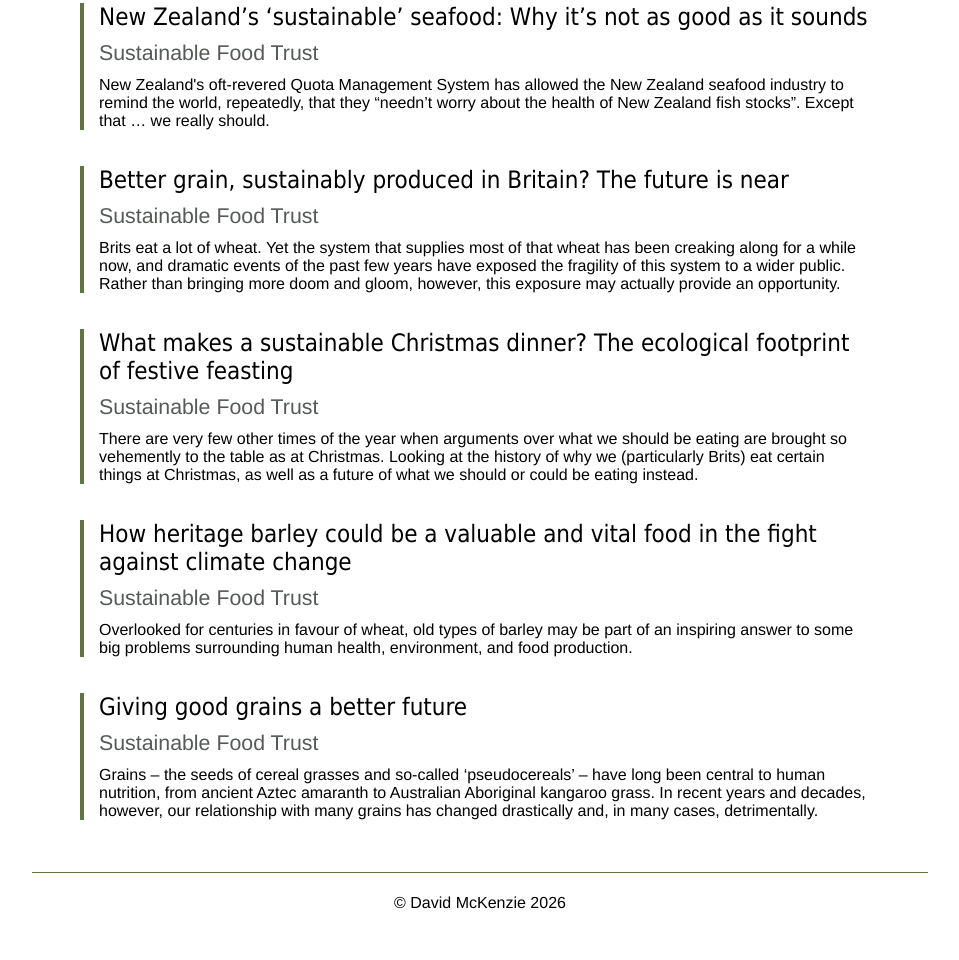
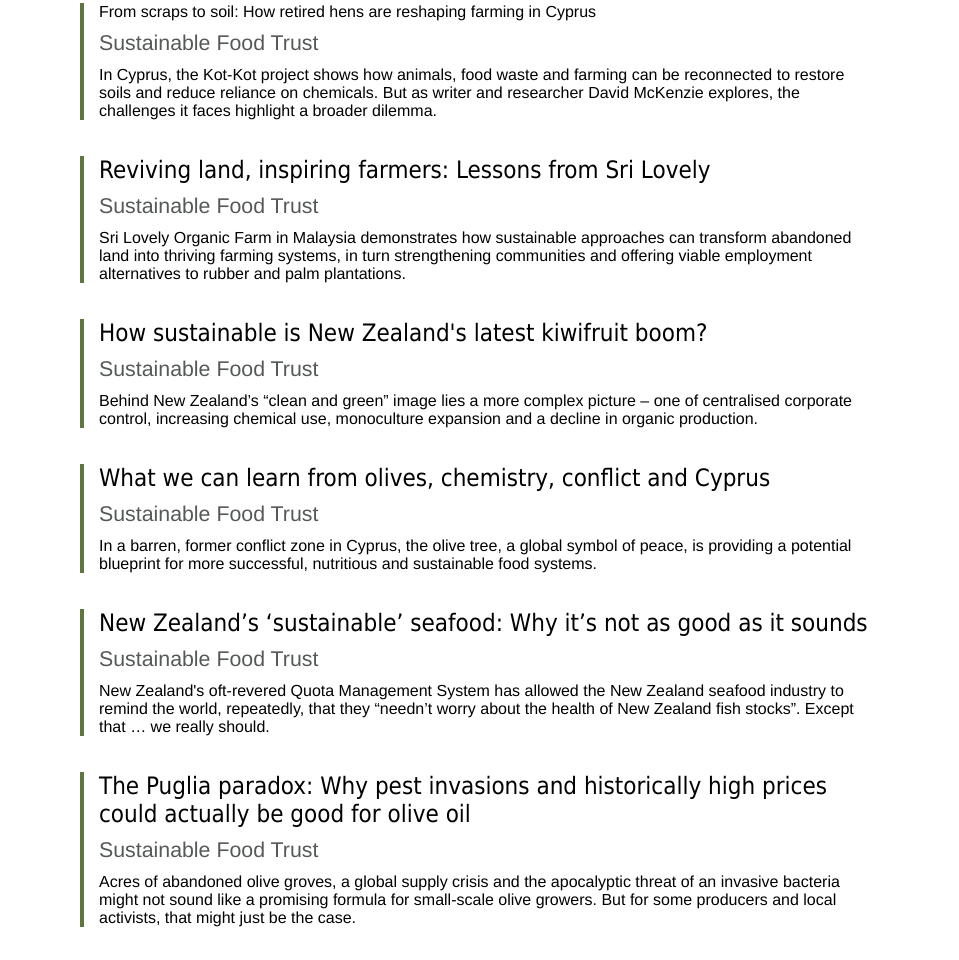
Before and after one commit to tttgm/daves-portfolio, an Eleventy site: page sustainable-food-trust/index.njk in a window 1280 px wide. Shown: the part 657-1617 px from the top of the page, without its empty margins (160-1119 px from the left). Before the commit the page ends 1590 px from the top, so only its background shows below. Built offline with nearby package versions, Linux system fonts and the light colour scheme; Eleventy itself is replaced by a stand-in of ours; files that its build step writes are made by us from their sources; a web font is replaced by a local one.

Commit message:
Update index.njk
Added 5 (?) SFT articles from 2023-25

```diff
--- a/sustainable-food-trust/index.njk
+++ b/sustainable-food-trust/index.njk
@@ -13,9 +13,34 @@
             <hr>
             <section class="article-list">
                 <article>
+                    <a href="https://sustainablefoodtrust.org/news-views/from-scraps-to-soil-how-retired-hens-are-reshaping-farming-in-cyprus/">From scraps to soil: How retired hens are reshaping farming in Cyprus</a>
+                    <p class="pub-title">Sustainable Food Trust</p>
+                    <p>In Cyprus, the Kot-Kot project shows how animals, food waste and farming can be reconnected to restore soils and reduce reliance on chemicals. But as writer and researcher David McKenzie explores, the challenges it faces highlight a broader dilemma.</p>
+                </article>
+                <article>
+                    <a href="https://sustainablefoodtrust.org/news-views/reviving-land-inspiring-farmers-lessons-from-sri-lovely/" class="article-title">Reviving land, inspiring farmers: Lessons from Sri Lovely</a>
+                    <p class="pub-title">Sustainable Food Trust</p>
+                    <p>Sri Lovely Organic Farm in Malaysia demonstrates how sustainable approaches can transform abandoned land into thriving farming systems, in turn strengthening communities and offering viable employment alternatives to rubber and palm plantations.</p>
+                </article>
+                <article>
+                    <a href="https://sustainablefoodtrust.org/news-views/how-sustainable-is-new-zealands-latest-kiwifruit-boom/" class="article-title">How sustainable is New Zealand's latest kiwifruit boom?</a>
+                    <p class="pub-title">Sustainable Food Trust</p>
+                    <p>Behind New Zealand’s “clean and green” image lies a more complex picture – one of centralised corporate control, increasing chemical use, monoculture expansion and a decline in organic production.</p>
+                </article>
+                <article>
+                    <a href="https://sustainablefoodtrust.org/news-views/what-we-can-learn-from-olives-chemistry-conflict-and-cyprus/" class="article-title">What we can learn from olives, chemistry, conflict and Cyprus</a>
+                    <p class="pub-title">Sustainable Food Trust</p>
+                    <p>In a barren, former conflict zone in Cyprus, the olive tree, a global symbol of peace, is providing a potential blueprint for more successful, nutritious and sustainable food systems.</p>
+                </article>
+                <article>
                     <a href="https://sustainablefoodtrust.org/news-views/uk-increase-seafood-imports-new-zealand/" class="article-title">New Zealand’s ‘sustainable’ seafood: Why it’s not as good as it sounds</a>
                     <p class="pub-title">Sustainable Food Trust</p>
                     <p>New Zealand's oft-revered Quota Management System has allowed the New Zealand seafood industry to remind the world, repeatedly, that they “needn’t worry about the health of New Zealand fish stocks”. Except that … we really should.</p>
+                </article>
+                <article>
+                    <a href="https://sustainablefoodtrust.org/news-views/the-puglia-paradox-why-pest-invasions-and-historically-high-prices-could-actually-be-good-for-olive-oil/" class="article-title">The Puglia paradox: Why pest invasions and historically high prices could actually be good for olive oil</a>
+                    <p class="pub-title">Sustainable Food Trust</p>
+                    <p>Acres of abandoned olive groves, a global supply crisis and the apocalyptic threat of an invasive bacteria might not sound like a promising formula for small-scale olive growers. But for some producers and local activists, that might just be the case.</p>
                 </article>
                 <article>
                     <a href="https://sustainablefoodtrust.org/news-views/the-future-of-grain/" class="article-title">Better grain, sustainably produced in Britain? The future is near</a>
```
